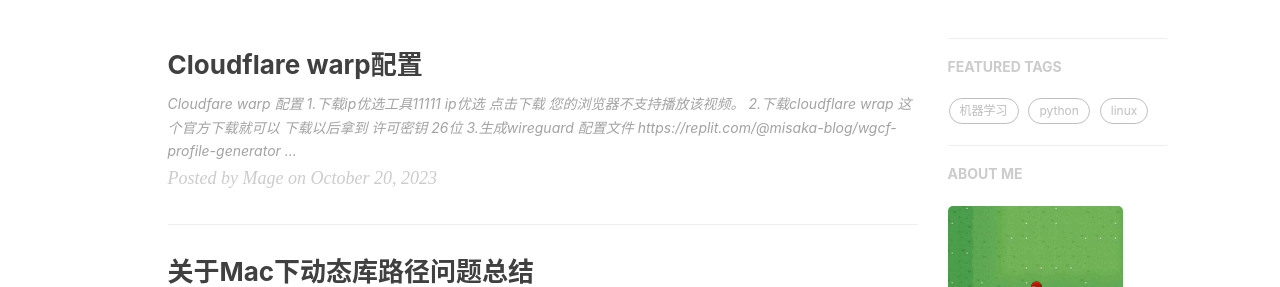
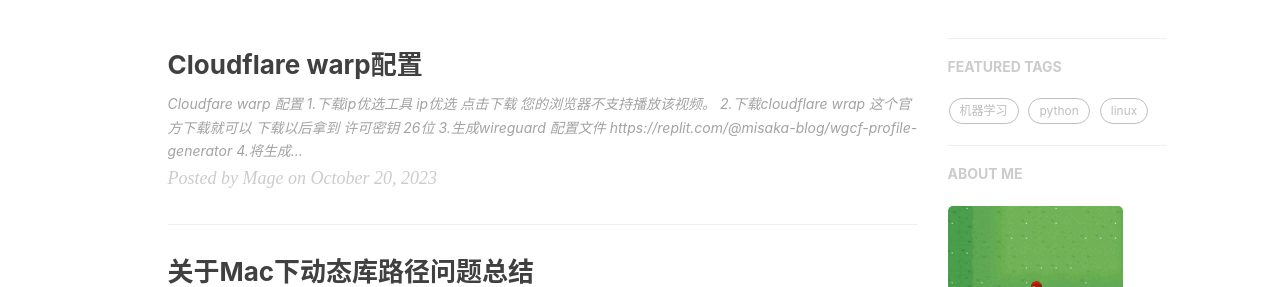
Before and after one commit to kingask/kingask.github.io, a Jekyll site: the page built from index.html, in a window 1280 px wide and 900 px high. Shown: the part 312-599 px from the top of the window. Built offline with Jekyll 4.4.1, drawn with Linux system fonts in a browser that asks for light colours; nearby versions of some CDN libraries; the list of posts is cut into pages by our own code; comment, search, counter and statistics services are not loaded.

Commit message:
modified:   _posts/2023-10-20-cloudflare-warp.markdown

```diff
--- a/_posts/2023-10-20-cloudflare-warp.markdown
+++ b/_posts/2023-10-20-cloudflare-warp.markdown
@@ -15,7 +15,7 @@
 
 
 
-#### 1.下载ip优选工具11111
+#### 1.下载ip优选工具
 
 ip优选
 
```
